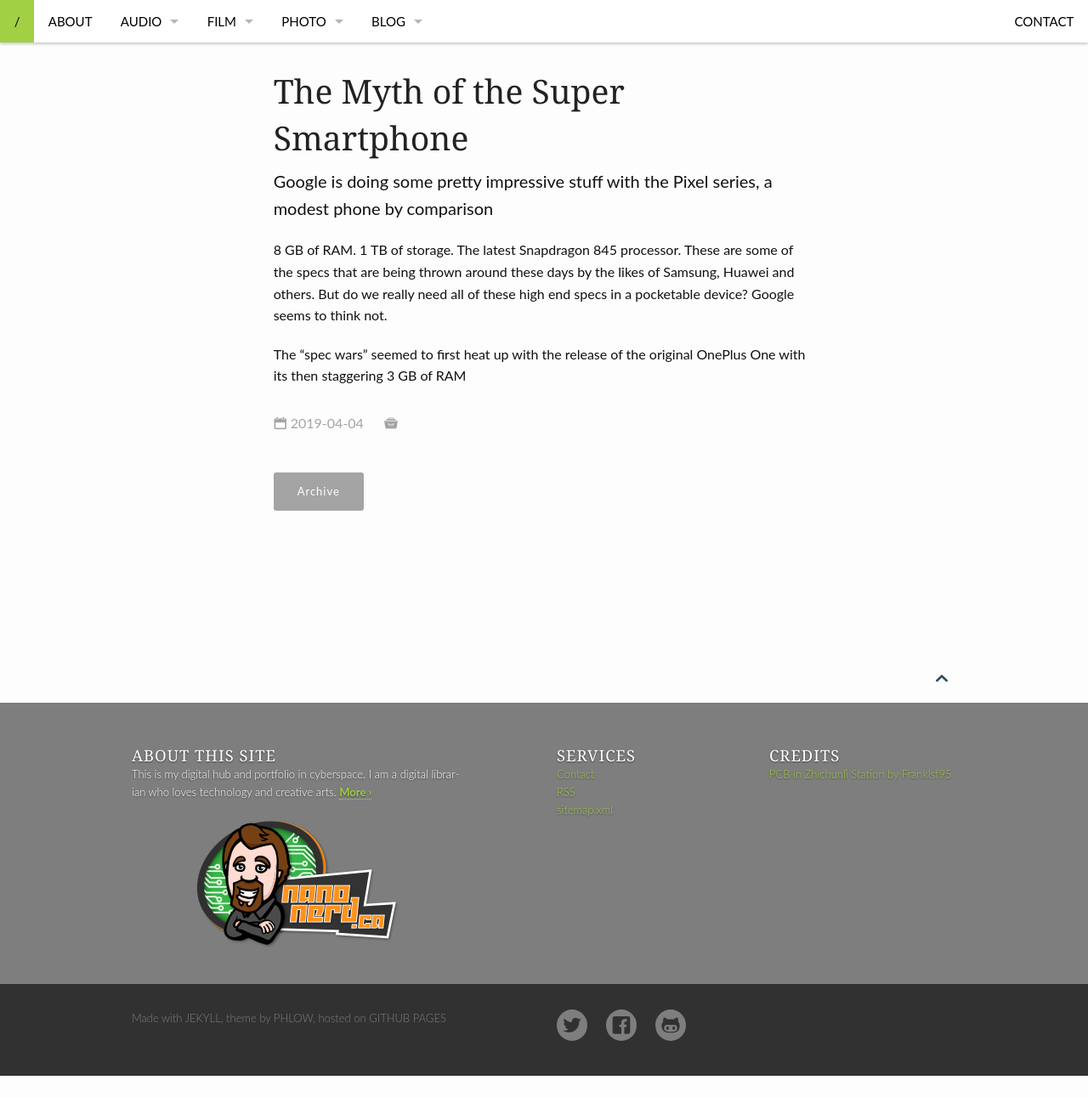
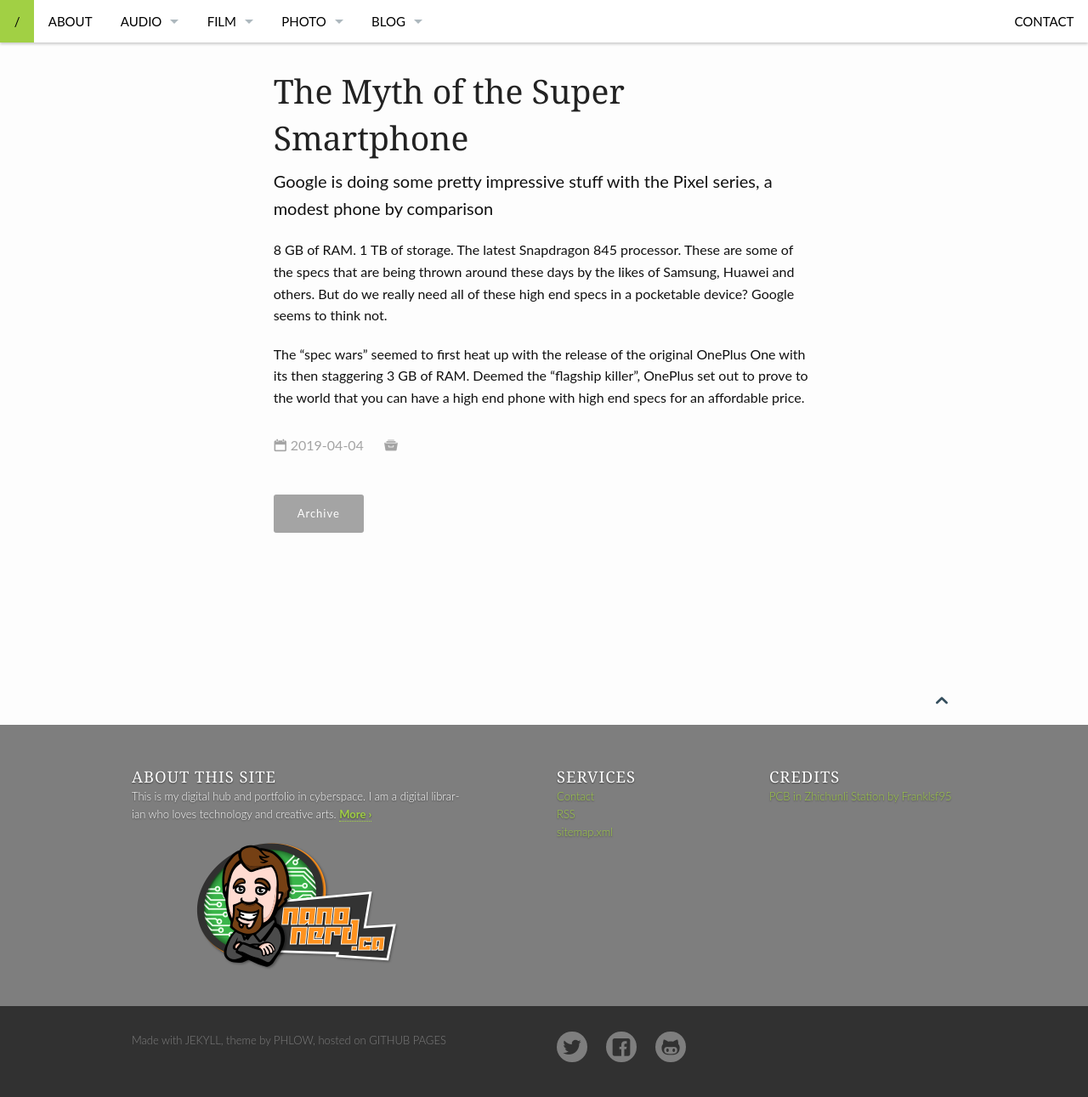
Before and after one commit to nanonerd-io/nanonerd.github.io, a Jekyll site: the page built from _posts/2019-04-04-superphone.md, in a window 1280 px wide. Shown: the whole page at 85% size. Built offline with Jekyll 4.4.1, drawn with Linux system fonts in a browser that asks for light colours; before the commit the page ends 1266 px from its top, so only the background shows below that.

Commit message:
Update smartphone post via MrHyde

```diff
--- a/_posts/2019-04-04-superphone.md
+++ b/_posts/2019-04-04-superphone.md
@@ -7,4 +7,4 @@
 
 8 GB of RAM. 1 TB of storage. The latest Snapdragon 845 processor. These are some of the specs that are being thrown around these days by the likes of Samsung, Huawei and others. But do we really need all of these high end specs in a pocketable device? Google seems to think not.
 
-The "spec wars" seemed to first heat up with the release of the original OnePlus One with its then staggering 3 GB of RAM
+The "spec wars" seemed to first heat up with the release of the original OnePlus One with its then staggering 3 GB of RAM. Deemed the "flagship killer", OnePlus set out to prove to the world that you can have a high end phone with high end specs for an affordable price.
```
